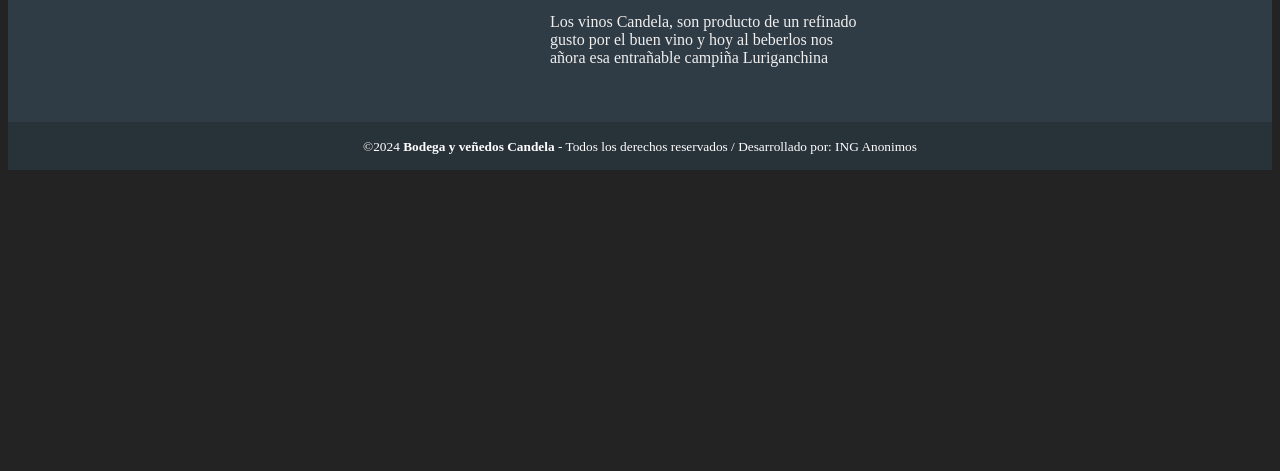
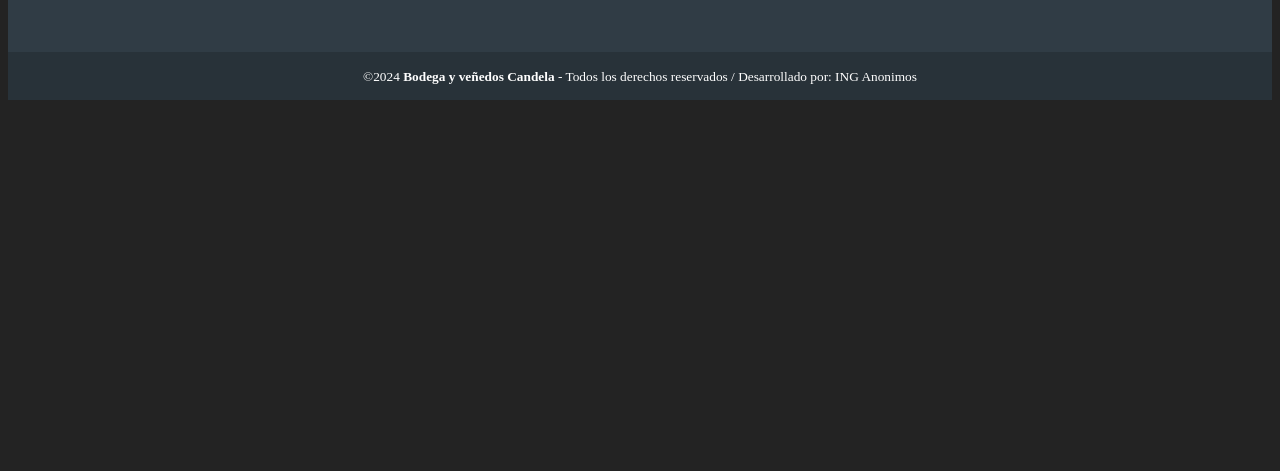
Before and after one commit to MCRLogPose/ProyectoWebG5, a plain HTML site: page HTML/index.html in a window 1280 px wide. Shown: the part 329-800 px from the top of the page. Drawn offline with Linux system fonts and the light colour scheme.

```diff
--- a/HTML/index.html
+++ b/HTML/index.html
@@ -31,7 +31,6 @@
                 <h2 id="titleNosotros">Sobre nosotros</h2>
                 <p id="infoNosotros">Bodegas y Viñedos Candela SAC fue fundada en 1999 en el distrito de San Juan de Lurigancho,
                      un valle que fue testigo durante la época colonial de la siembra de uva y la producción de vino en las diversas haciendas de este fértil valle de clima y tierras muy ricas.</p>
-                <p id="infoNosotros">Los vinos Candela, son producto de un refinado gusto por el buen vino y hoy al beberlos nos añora esa entrañable campiña Luriganchina</p>
             </div>
             <div class="box">
                 <h2 id="titleNosotros">Siguenos en:</h2>
```
